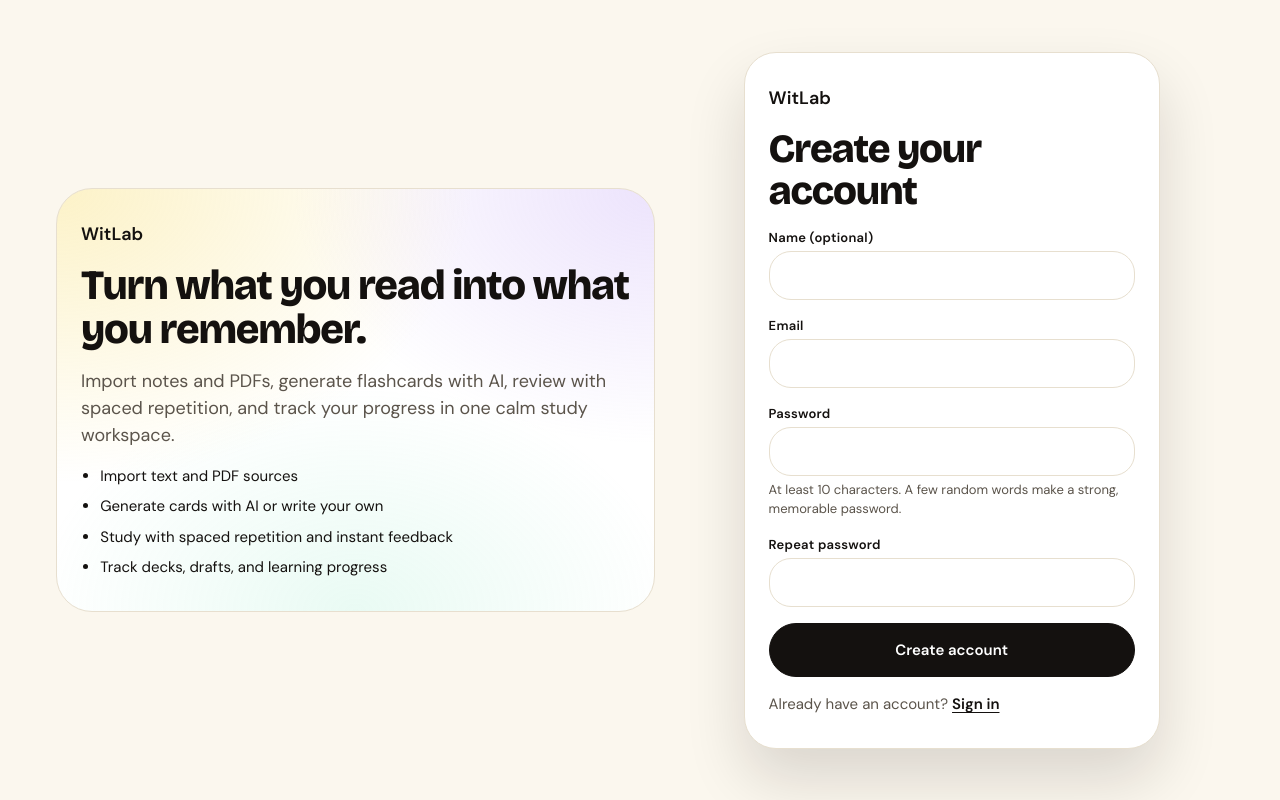
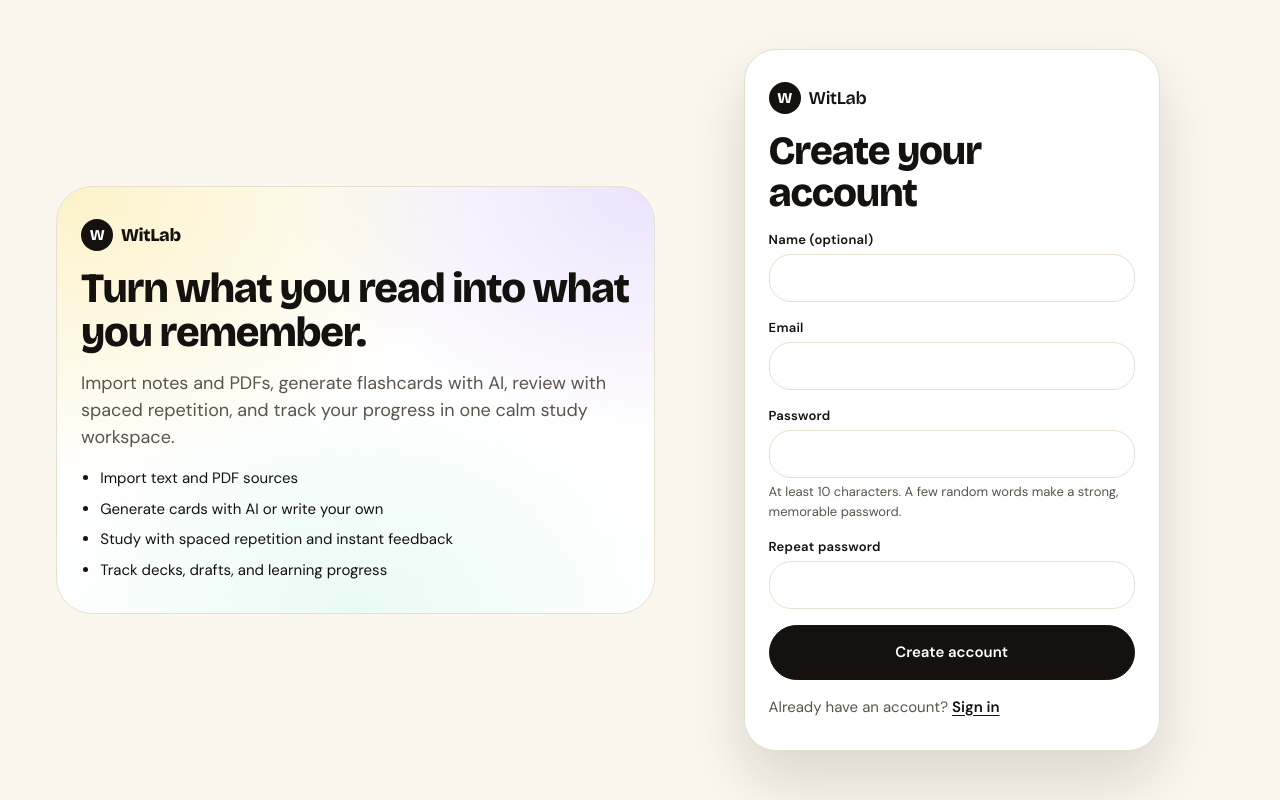
Before and after one commit to winfredsiili-lab/witlab, a React (Vite) app in the folder apps/web/: page /register in a window 1280 px wide. Built offline with nearby package versions, Linux system fonts and the light colour scheme; no server answers; what @witlab/contracts would draw is missing.

Commit message:
Match auth pages to WitLab brand tile design

```diff
--- a/apps/web/src/features/auth/AuthPages.tsx
+++ b/apps/web/src/features/auth/AuthPages.tsx
@@ -38,7 +38,10 @@ function useDestination(): string {
 function AuthHero() {
   return (
     <aside className="wl-auth-hero" aria-label="About WitLab">
-      <div className="wl-auth-hero__brand">WitLab</div>
+      <div className="wl-auth-hero__brand">
+        <span className="wl-brand__tile" aria-hidden="true">W</span>
+        <span>WitLab</span>
+      </div>
       <h2 className="wl-auth-hero__title">Turn what you read into what you remember.</h2>
       <p className="wl-auth-hero__lede">
         Import notes and PDFs, generate flashcards with AI, review with spaced
@@ -85,7 +88,10 @@ export function LoginPage() {
     <div className="wl-auth-page">
       <AuthHero />
       <form className="wl-auth-card" onSubmit={(e) => void submit(e)}>
-        <div className="wl-brand">WitLab</div>
+        <div className="wl-brand">
+          <span className="wl-brand__tile" aria-hidden="true">W</span>
+          <span>WitLab</span>
+        </div>
         <h1>Sign in</h1>
         <TextInput label="Email" type="email" autoComplete="email" required value={email} onChange={(e) => setEmail(e.target.value)} />
         <TextInput label="Password" type="password" autoComplete="current-password" required value={password} onChange={(e) => setPassword(e.target.value)} />
@@ -133,7 +139,10 @@ export function RegisterPage() {
     <div className="wl-auth-page">
       <AuthHero />
       <form className="wl-auth-card" onSubmit={(e) => void submit(e)}>
-        <div className="wl-brand">WitLab</div>
+        <div className="wl-brand">
+          <span className="wl-brand__tile" aria-hidden="true">W</span>
+          <span>WitLab</span>
+        </div>
         <h1>Create your account</h1>
         <TextInput label="Name (optional)" autoComplete="name" maxLength={60} value={name} onChange={(e) => setName(e.target.value)} />
         <TextInput label="Email" type="email" autoComplete="email" required value={email} onChange={(e) => setEmail(e.target.value)} />
--- a/apps/web/src/features/auth/auth.css
+++ b/apps/web/src/features/auth/auth.css
@@ -90,3 +90,32 @@
     order: 1;
   }
 }
+
+.wl-brand {
+  display: flex;
+  align-items: center;
+  gap: var(--space-2);
+  font: var(--font-weight-display) var(--font-size-xl) var(--font-display);
+  letter-spacing: -0.02em;
+}
+
+.wl-brand__tile {
+  width: 42px;
+  height: 42px;
+  border-radius: 14px;
+  background: var(--color-yellow);
+  display: grid;
+  place-items: center;
+  font: 800 22px var(--font-display);
+  color: var(--color-ink);
+  flex-shrink: 0;
+}
+
+.wl-auth-hero__brand {
+  display: flex;
+  align-items: center;
+  gap: var(--space-2);
+  font: var(--font-weight-display) var(--font-size-lg) var(--font-display);
+  letter-spacing: -0.02em;
+  color: var(--color-primary);
+}
```
